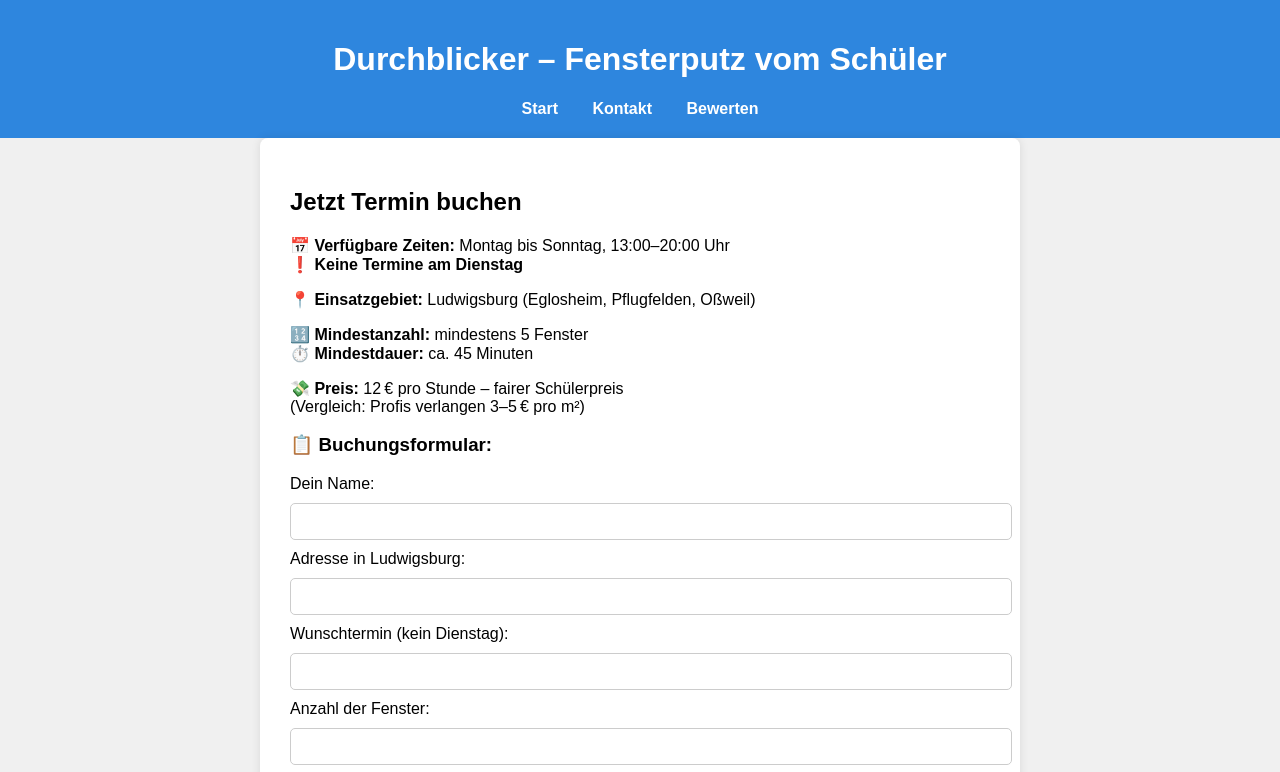
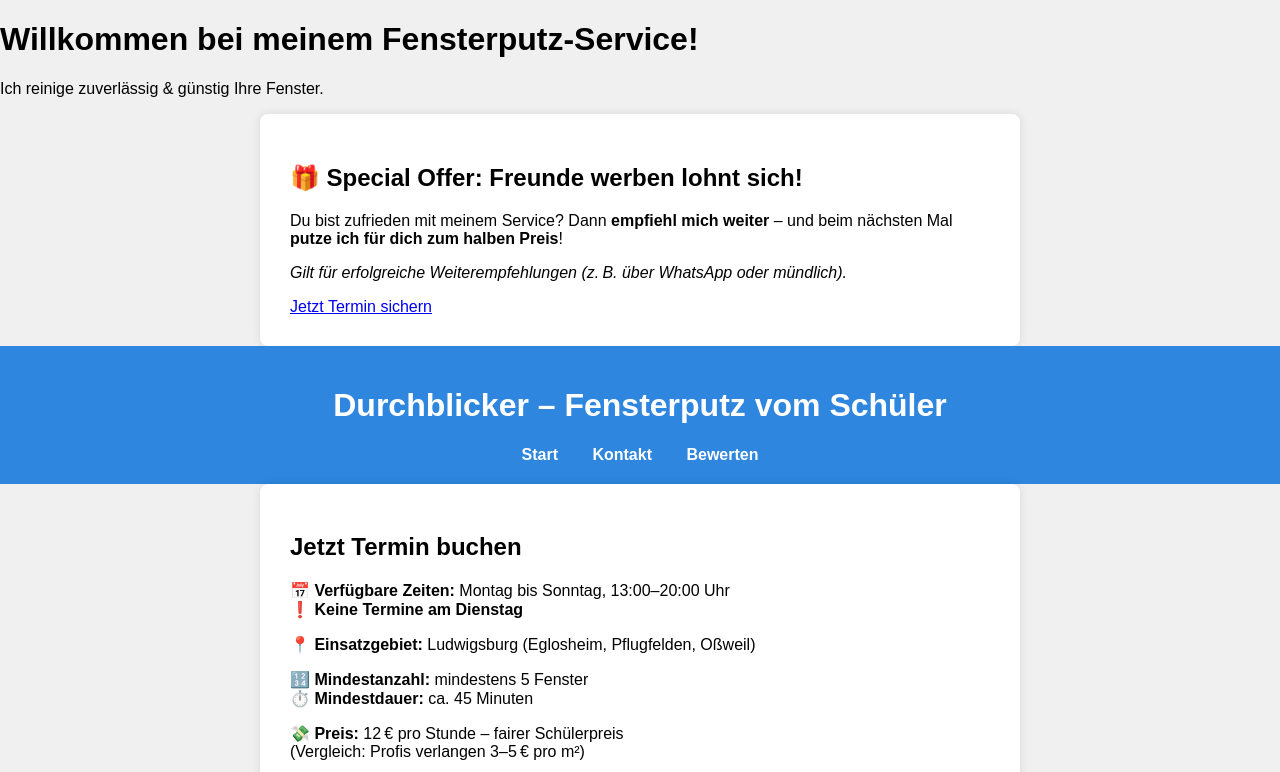
Before and after one commit to jonathan123456789-art/SparGlas, a plain HTML site: page buchen.html in a window 1280 px wide. Shown: the top 772 px of the page. Drawn offline with Linux system fonts and the light colour scheme.

Commit message:
Update buchen.html

```diff
--- a/buchen.html
+++ b/buchen.html
@@ -14,8 +14,21 @@
     .btn:hover { background: #1d6fcc; }
   </style>
 </head>
+
 <body>
 
+  <h1>Willkommen bei meinem Fensterputz-Service!</h1>
+  <p>Ich reinige zuverlässig & günstig Ihre Fenster.</p>
+
+  <!-- SPECIAL OFFER -->
+  <section class="special-offer">
+    <h2>🎁 Special Offer: Freunde werben lohnt sich!</h2>
+    <p>Du bist zufrieden mit meinem Service? Dann <strong>empfiehl mich weiter</strong> – und beim nächsten Mal <strong>putze ich für dich zum halben Preis</strong>!</p>
+    <p><em>Gilt für erfolgreiche Weiterempfehlungen (z. B. über WhatsApp oder mündlich).</em></p>
+    <a href="#kontakt" class="button special">Jetzt Termin sichern</a>
+  </section>
+
+</body>
 <header>
   <h1>Durchblicker – Fensterputz vom Schüler</h1>
   <nav>
```
